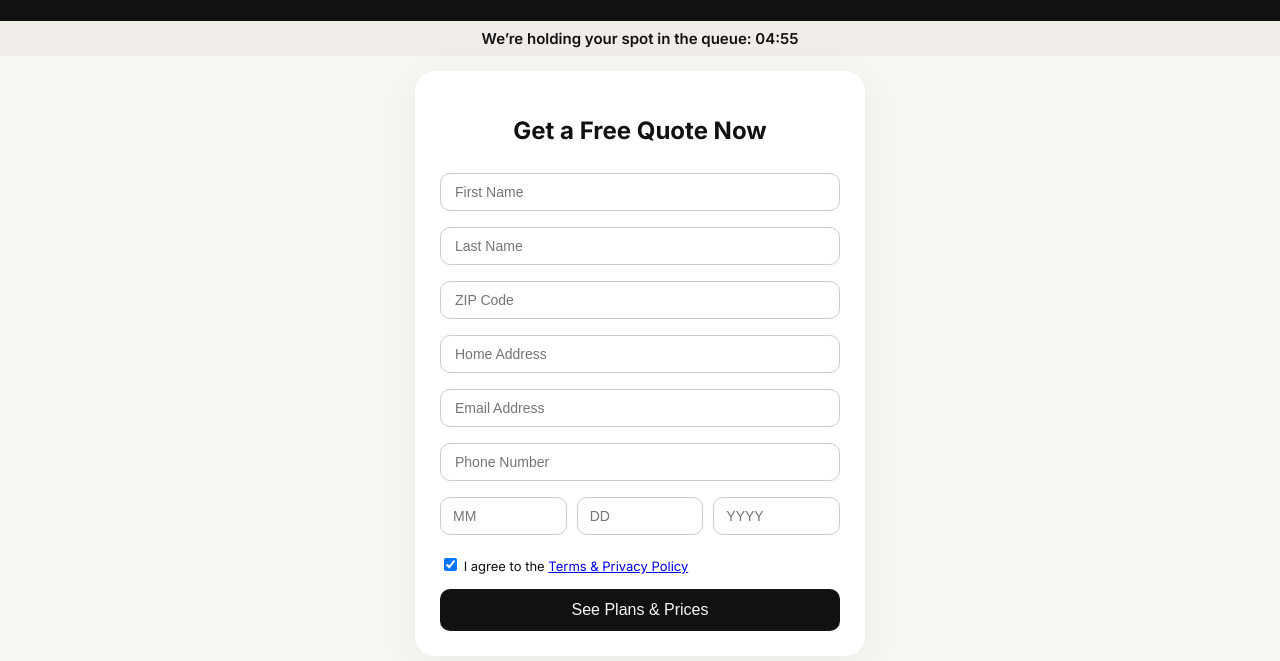
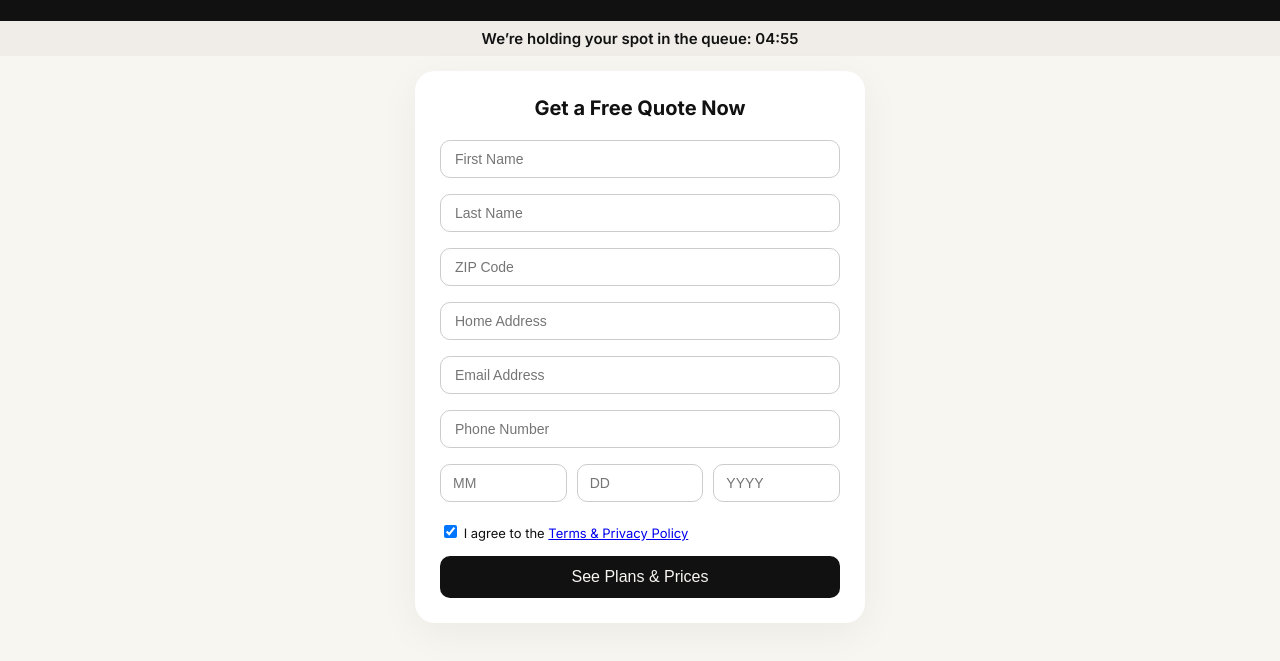
Before and after one commit to nickstults/HealthQuotePro, a website: page index.html in a window 1280 px wide. Shown: the part 114-775 px from the top of the page. Drawn offline with nearby package versions, Linux system fonts and the light colour scheme.

Commit message:
Update index.html

```diff
--- a/index.html
+++ b/index.html
@@ -44,9 +44,10 @@
   border-radius: 20px;
   box-shadow: 0 10px 40px rgba(0, 0, 0, 0.05);
     }
-    .form-section h2 {
-      text-align: center;
-      margin-bottom: 20px;
+  .form-section h2 {
+  text-align: center;
+  margin: 0 0 12px;
+  font-size: 20px;
     }
     input[type="text"],
 input[type="email"],
```
